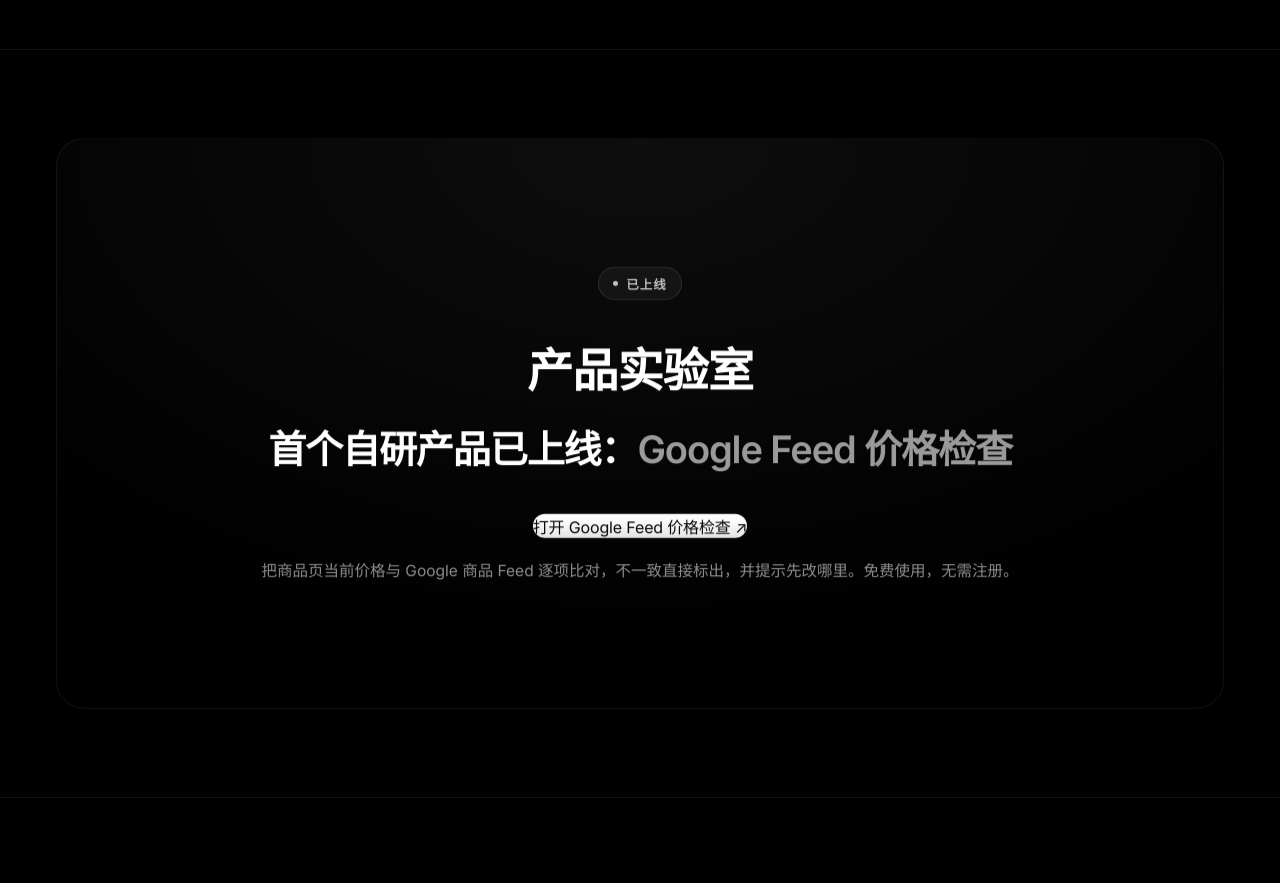
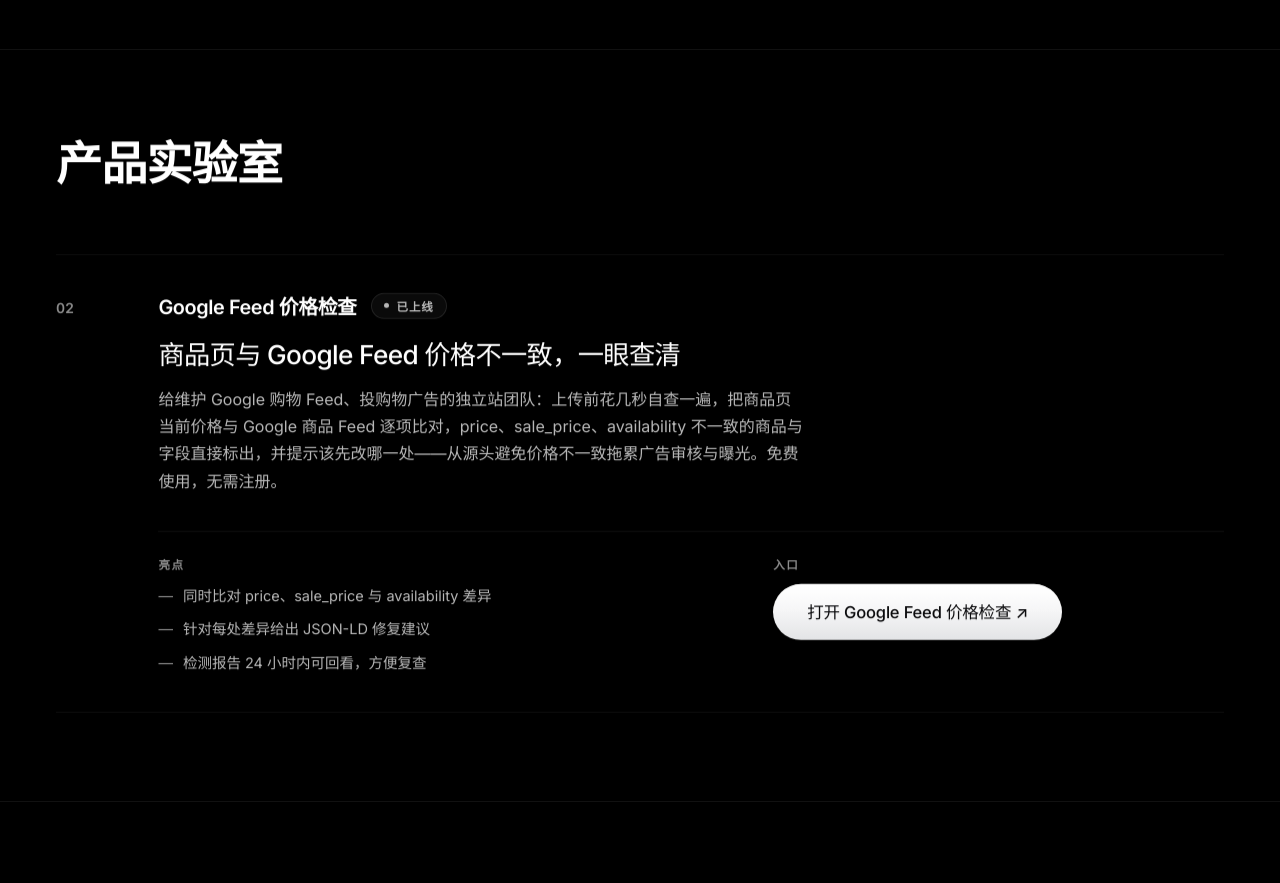
Before and after one commit to Isuprman/agenova, a plain HTML site: page index.html in a window 1280 px wide. Shown: the part 4620-5503 px from the top of the page. Drawn offline with Linux system fonts and the light colour scheme.

Commit message:
产品实验室区改造成代表项目同款卡片(统一展示风格)

```diff
--- a/index.html
+++ b/index.html
@@ -355,27 +355,6 @@
 .work-bullets{ display:flex; flex-direction:column; gap:9px }
 .work-bullets li{ display:flex; align-items:baseline; gap:10px }
 .work-bullets li::before{ content:"—"; flex:none; color:var(--text-3) }
-
-/* Product lab — centered panel */
-.lab-panel{
-  border:1px solid var(--line-soft); border-radius:28px; text-align:center;
-  background:radial-gradient(120% 150% at 50% 0%,rgba(255,255,255,.055),transparent 62%);
-  padding:clamp(64px,10vw,130px) clamp(20px,4vw,60px);
-}
-.pill{
-  display:inline-flex; align-items:center; gap:8px; padding:6px 14px; border:1px solid var(--line);
-  border-radius:999px; background:rgba(255,255,255,.045); color:var(--text-2);
-  font-size:12.5px; font-weight:600; letter-spacing:.08em;
-}
-.pill::before{ content:""; width:5px; height:5px; border-radius:50%; background:#fff; opacity:.75 }
-.lab-title{ margin:34px 0 0; font-size:var(--h2-fs); font-weight:600 }
-.lab-stmt{
-  margin:26px auto 0; max-width:760px; font-size:clamp(1.7rem,calc(1.1rem + 1.6vw),3rem);
-  font-weight:600; line-height:1.25; letter-spacing:-.03em;
-}
-.lab-stmt em{ color:var(--muted) }
-.lab-note{ margin:20px auto 0; color:var(--text-3); font-size:15.5px }
-.lab-panel .btn{ margin-top:40px }
 
 /* Contact */
 .contact-grid{ display:grid; grid-template-columns:1fr 1.1fr; gap:clamp(40px,6vw,90px); margin-top:clamp(48px,7vh,76px); align-items:start }
@@ -863,14 +842,43 @@
   <section id="products" class="sec sec-pad" aria-labelledby="prod-title">
     <div class="wrap">
       <div class="sec-inner">
-        <div class="lab-panel reveal">
-          <span class="pill" data-i18n="prod.status">已上线</span>
-          <h2 class="lab-title" id="prod-title" data-i18n="prod.title">产品实验室</h2>
-          <p class="lab-stmt" data-i18n="prod.stmt">首个自研产品已上线：<em>Google Feed 价格检查</em></p>
-          <!-- 正式入口 feedcheck.wmbsxs.top(已激活 2026-09-07);DNS token = /tmp/cf_token_dns.txt -->
-          <a class="btn btn--solid" href="https://feedcheck.wmbsxs.top" target="_blank" rel="noopener" data-i18n="prod.cta">打开 Google Feed 价格检查 ↗</a>
-          <p class="lab-note" data-i18n="prod.note">把商品页当前价格与 Google 商品 Feed 逐项比对，不一致直接标出，并提示先改哪里。免费使用，无需注册。</p>
+        <div class="sec-head reveal">
+          <h2 class="sec-title" id="prod-title" data-i18n="prod.title">产品实验室</h2>
         </div>
+
+        <ol class="work-list">
+          <li class="work reveal">
+            <span class="work-no" aria-hidden="true">02</span>
+            <div class="work-body">
+              <div class="work-head">
+                <h3 class="work-name" data-i18n="prod1.name">Google Feed 价格检查</h3>
+                <span class="work-pill" data-i18n="prod.status">已上线</span>
+              </div>
+              <p class="work-tag" data-i18n="prod1.tag">商品页与 Google Feed 价格不一致，一眼查清</p>
+              <p class="work-desc" data-i18n="prod1.desc">给维护 Google 购物 Feed、投购物广告的独立站团队：上传前花几秒自查一遍，把商品页当前价格与 Google 商品 Feed 逐项比对，price、sale_price、availability 不一致的商品与字段直接标出，并提示该先改哪一处——从源头避免价格不一致拖累广告审核与曝光。免费使用，无需注册。</p>
+
+              <dl class="work-meta">
+                <div>
+                  <dt data-i18n="work.mHigh">亮点</dt>
+                  <dd>
+                    <ul class="work-bullets">
+                      <li data-i18n="prod1.h1">同时比对 price、sale_price 与 availability 差异</li>
+                      <li data-i18n="prod1.h2">针对每处差异给出 JSON-LD 修复建议</li>
+                      <li data-i18n="prod1.h3">检测报告 24 小时内可回看，方便复查</li>
+                    </ul>
+                  </dd>
+                </div>
+                <div>
+                  <dt data-i18n="prod.mEntry">入口</dt>
+                  <dd>
+                    <!-- 正式入口 feedcheck.wmbsxs.top(已激活 2026-09-07);DNS token = /tmp/cf_token_dns.txt -->
+                    <a class="btn btn--solid btn--lg" href="https://feedcheck.wmbsxs.top" target="_blank" rel="noopener" data-i18n="prod.cta">打开 Google Feed 价格检查 ↗</a>
+                  </dd>
+                </div>
+              </dl>
+            </div>
+          </li>
+        </ol>
       </div>
     </div>
   </section>
@@ -1131,10 +1139,15 @@
       'wf.hm3': '质量验收',
       'wf.hm4': '最终交付',
       'wf.assure': '在你收到之前，每一份交付都经过<em>人工审核</em>。',
+      'prod.title': '产品实验室',
+      'prod.mEntry': '入口',
       'prod.status': '已上线',
-      'prod.title': '产品实验室',
-      'prod.stmt': '首个自研产品已上线：<em>Google Feed 价格检查</em>',
-      'prod.note': '把商品页当前价格与 Google 商品 Feed 逐项比对，不一致直接标出，并提示先改哪里。免费使用，无需注册。',
+      'prod1.name': 'Google Feed 价格检查',
+      'prod1.tag': '商品页与 Google Feed 价格不一致，一眼查清',
+      'prod1.desc': '给维护 Google 购物 Feed、投购物广告的独立站团队：上传前花几秒自查一遍，把商品页当前价格与 Google 商品 Feed 逐项比对，price、sale_price、availability 不一致的商品与字段直接标出，并提示该先改哪一处——从源头避免价格不一致拖累广告审核与曝光。免费使用，无需注册。',
+      'prod1.h1': '同时比对 price、sale_price 与 availability 差异',
+      'prod1.h2': '针对每处差异给出 JSON-LD 修复建议',
+      'prod1.h3': '检测报告 24 小时内可回看，方便复查',
       'prod.cta': '打开 Google Feed 价格检查 ↗',
       'work.title': '代表项目',
       'work.mHigh': '亮点',
@@ -1281,10 +1294,15 @@
       'wf.hm3': 'Quality sign-off',
       'wf.hm4': 'Final delivery',
       'wf.assure': 'Every deliverable is <em>human-reviewed</em> before it reaches you.',
+      'prod.title': 'Product lab',
+      'prod.mEntry': 'Access',
       'prod.status': 'Live',
-      'prod.title': 'Product lab',
-      'prod.stmt': 'First product from the lab is live: <em>Google Feed Price Check</em>',
-      'prod.note': 'Compares current product-page prices against your Google Shopping feed line by line, flags mismatches, and shows what to fix first. Free to use, no sign-up.',
+      'prod1.name': 'Google Feed Price Check',
+      'prod1.tag': 'Product pages and Google Feed out of sync? Spot it at a glance.',
+      'prod1.desc': 'For independent-store teams running Google Shopping: paste in your feed and it checks each entry against the live product page, flagging mismatches in price, sale_price, and availability and telling you which to fix first — so inconsistent pricing never quietly costs you ad approvals and impressions. Free to use, no sign-up.',
+      'prod1.h1': 'Flags mismatches in price, sale_price, and availability',
+      'prod1.h2': 'Suggests a JSON-LD fix for each mismatch',
+      'prod1.h3': 'Your report stays viewable for 24 hours, easy to re-check',
       'prod.cta': 'Open Google Feed Price Check ↗',
       'work.title': 'Selected work',
       'work.mHigh': 'Highlights',
@@ -1361,7 +1379,7 @@
   };
 
   /* keys whose values contain controlled HTML (only <em>), everything else textContent */
-  var HTML_KEYS = { 'hero.title.l2': 1, 'svc.stmt': 1, 'how.core': 1, 'wf.assure': 1, 'prod.stmt': 1 };
+  var HTML_KEYS = { 'hero.title.l2': 1, 'svc.stmt': 1, 'how.core': 1, 'wf.assure': 1 };
   var state = { lang: 'zh' };
 
   /* ---------- helpers ---------- */
```
